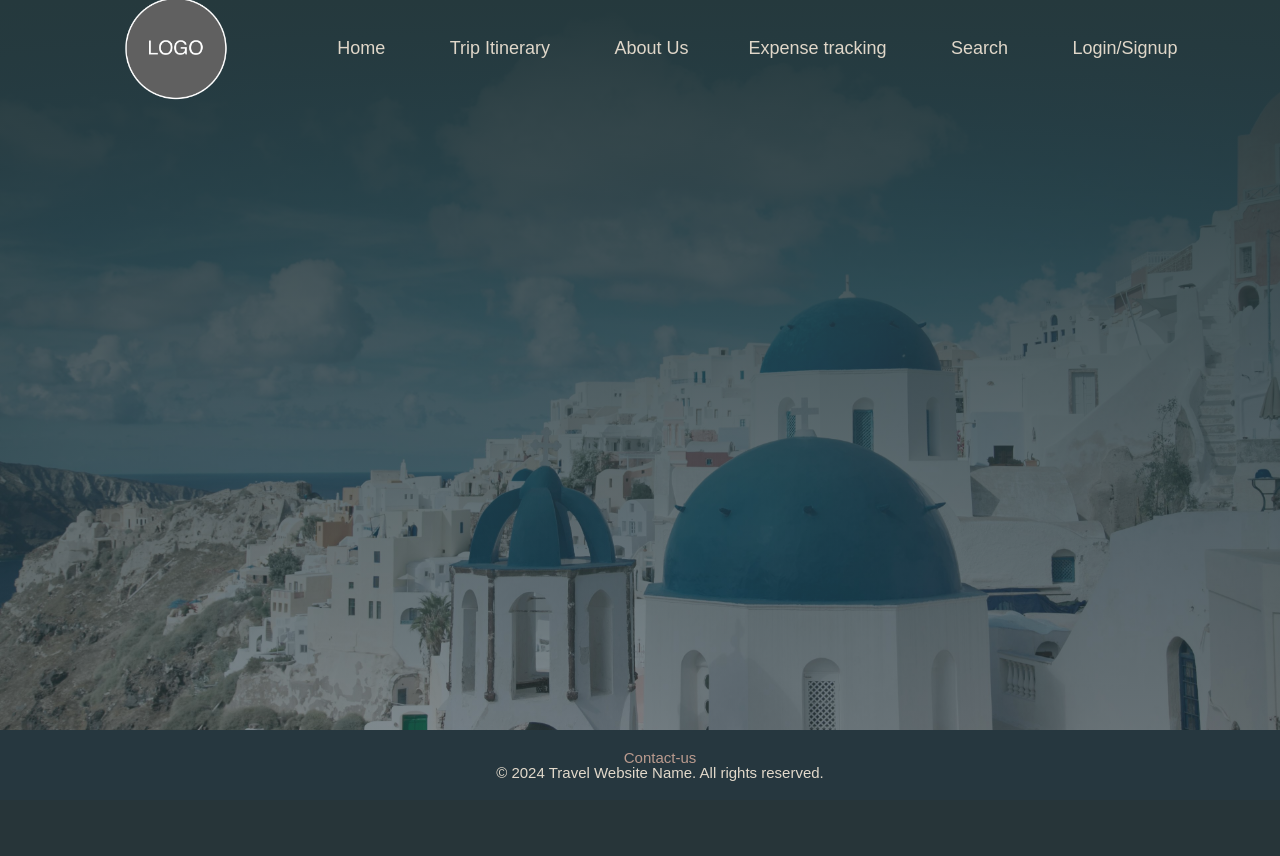
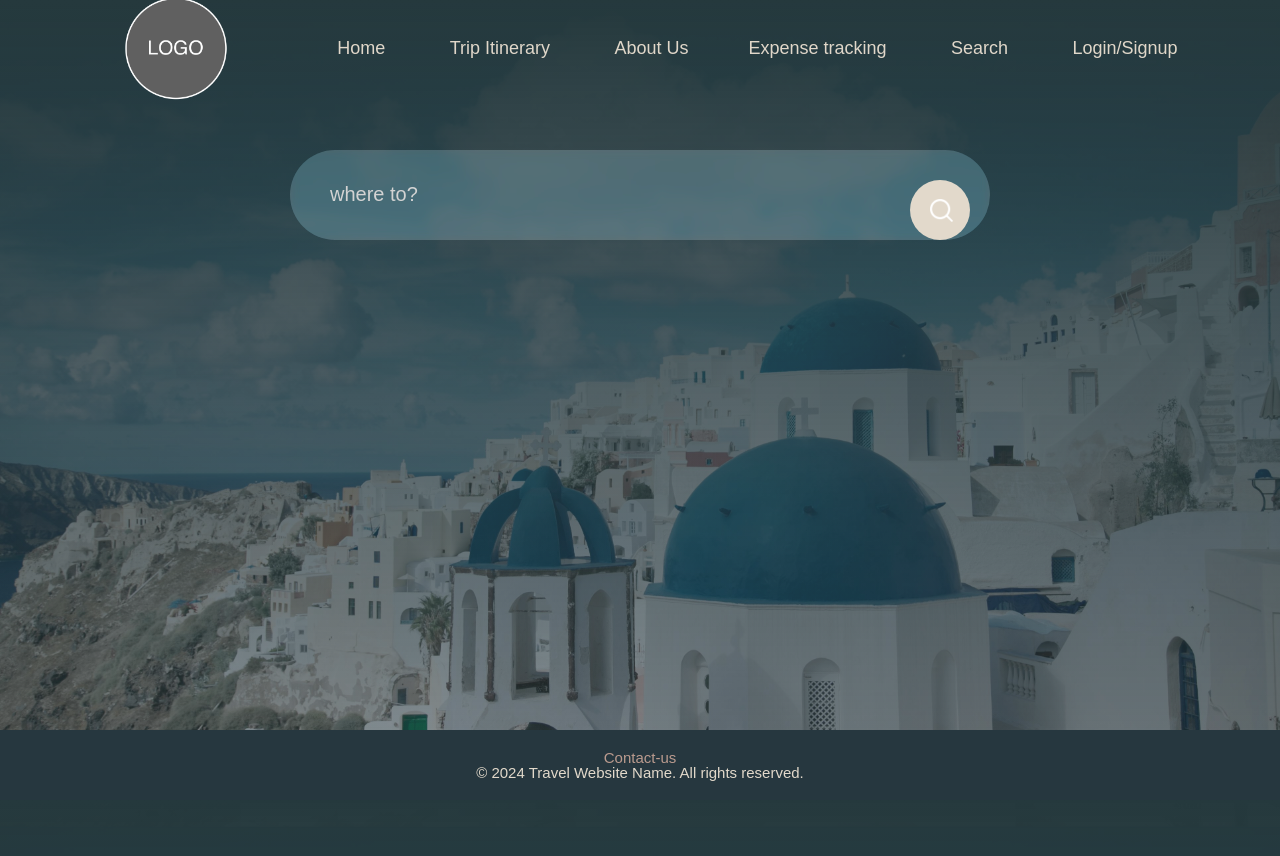
Before and after one commit to VaniyaSharma/Itsy_Bitsy_Studios, a Django app: page /search/ in a window 1280 px wide. Before the commit the page ends 781 px from the top, so only its background shows below. Run offline with Django 4.2, Linux system fonts and the light colour scheme.

Commit message:
Created search bar

```diff
--- /dev/null
+++ b/travel_project/travel_app/static/searchStyle.css
@@ -0,0 +1,53 @@
+* {
+    font-family: "Roboto-bold", sans-serif;
+    margin: 0;
+    padding: 0;
+    box-sizing: border-box;
+}
+
+.container2{
+    width: 100%;
+    min-height: 95vh;
+    padding: 5%;
+    display: flex;
+    align-items: flex-start;
+    justify-content: center;
+}
+
+.search-bar{
+    width: 100%;
+    max-width: 700px;
+    background: rgba(255, 255, 255, 0.2);
+    display: flex;
+    align-items: center;
+    border-radius: 60px;
+    padding: 0 20px;
+    backdrop-filter: blur(4px) saturate(180%);
+}
+
+.search-bar input{
+    background: transparent;
+    flex: 1;
+    border: 0;
+    outline: none;
+    padding: 24px 20px;
+    font-size: 20px;
+    color: white;
+}
+
+::placeholder{
+    color: lightgrey;
+}
+
+.search-bar button img{
+    width: 25px;
+}
+
+.search-bar button{
+    border: 0;
+    border-radius: 50%;
+    width: 60px;
+    height: 60px;
+    background: #e2d9cb;
+    cursor: pointer;
+}
--- a/travel_project/travel_app/templates/search.html
+++ b/travel_project/travel_app/templates/search.html
@@ -1,7 +1,21 @@
 {% extends 'head-foot.html' %}
-
+{% load static %}
 {% block title %} Search | Tripsee {% endblock %}
 
 {% block content %}
 
+<head>
+    <meta name="viewport" content="width=device-width, inital-scale=1.0">
+    <title>Search Page</title>
+     <link rel="stylesheet" href="{% static 'searchStyle.css' %}">
+</head>
+
+<body>
+    <div class="container2">
+        <form action="https://www.google.com/search" method="get" class="search-bar">
+            <input type="text" placeholder="where to?" name="q">
+            <button type="submit"><img src="images/search.png"></button>
+        </form>
+    </div>
+</body>
 {% endblock %}
```
Also changed, not shown: travel_project/travel_app/static/images/search.png (added).
